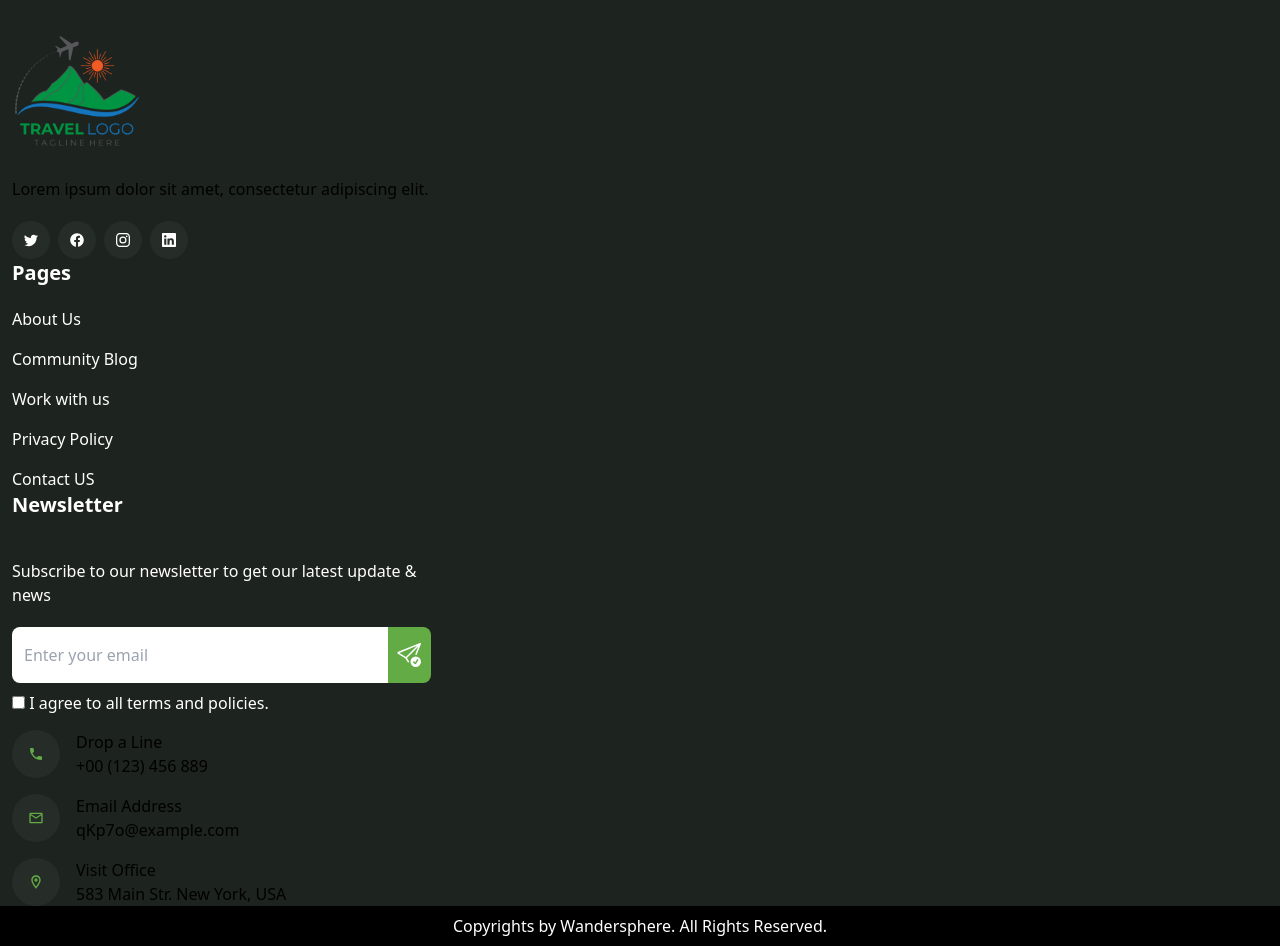
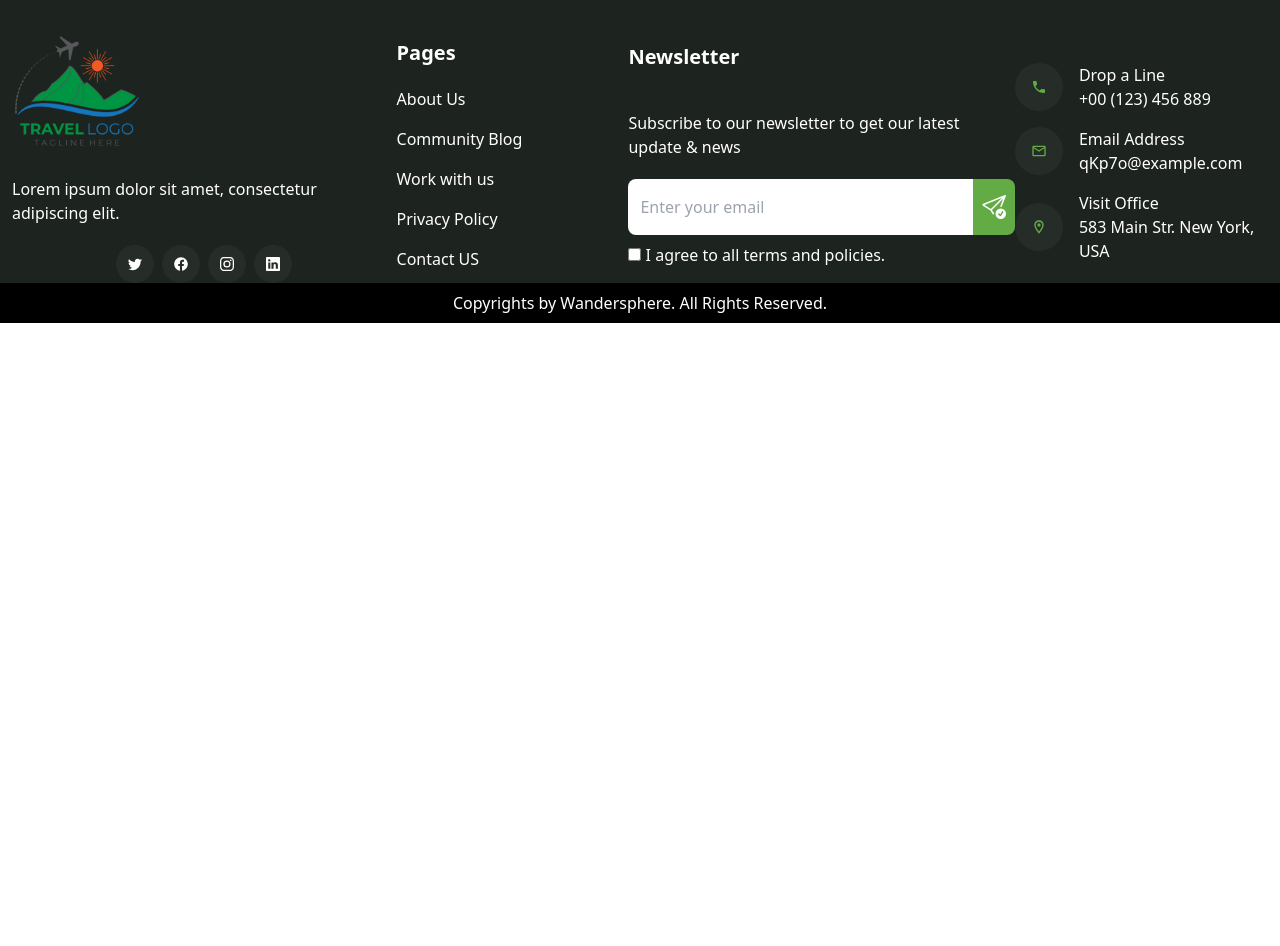
Before and after one commit to MariaAbba/Promptopia, a React (Vite) app: page / in a window 1280 px wide. Shown: the part 7720-8666 px from the top of the page. After the commit the page ends 8043 px from the top, so only its background shows below. Built offline with nearby package versions, Linux system fonts and the light colour scheme.

Commit message:
Minor fixes.

```diff
--- a/package.json
+++ b/package.json
@@ -16,7 +16,10 @@
     "react-circular-progressbar": "^2.1.0",
     "react-dom": "^18.3.1",
     "react-icons": "^5.3.0",
-    "react-multi-carousel": "^2.8.5"
+    "react-multi-carousel": "^2.8.5",
+    "react-paginate": "^8.2.0",
+    "react-router-dom": "^7.0.1",
+    "react-slider": "^2.0.6"
   },
   "devDependencies": {
     "@eslint/js": "^9.13.0",
--- a/src/components/Footer.jsx
+++ b/src/components/Footer.jsx
@@ -15,7 +15,7 @@ const Footer = () => {
   return (
     <footer className="bg-[#1d231f] pt-44">
       <div className="max-w-[1320px] mx-auto px-3">
-        <div className="lg:flex gap-16 pb-20">
+        <div className="lg:flex gap-16 pb-20 justify-center  text-white">
           <div className="flex items-center justify-between lg:pb-0 pb-8">
             <span className="flex gap-4 items-center lg:w-3/4">
               <img src={headphone} alt="" height={80} width={80} />
@@ -28,8 +28,8 @@ const Footer = () => {
             </div>
           </div>
 
-          <div className="flex items-center justify-between lg:pb-0 pb-8">
-            <span className="flex gap-4 items-center lg:w-3/4">
+          <div className="flex items-center justify-between lg:pb-0 pb-8 ">
+            <span className="flex gap-4 items-center lg:w-3/4 ">
               <img src={globe} alt="" height={80} width={80} />
               <p>Ready to Get Started With Vacations! </p>
             </span>
@@ -42,18 +42,18 @@ const Footer = () => {
         </div>
 
         <div>
-          <div>
-            <div>
+          <div className="lg:flex items-center justify-center">
+            <div className=" text-white">
               <img src={logo} alt="" width={130} />
               <p className="my-5">
                 Lorem ipsum dolor sit amet, consectetur adipiscing elit.
               </p>
-              <div className="flex items-center gap-2">
+              <div className="flex items-center gap-2 justify-center">
                 <button className="rounded-full p-3 hover:bg-white hover:text-black bg-[#262d28]">
                   <BsTwitter size={14} color="white" />
                 </button>
                 <button className="rounded-full p-3  hover:bg-white hover:text-black bg-[#262d28]">
-                  <FaFacebook size={14}  color="white"/>
+                  <FaFacebook size={14} color="white" />
                 </button>
                 <button className="rounded-full p-3  hover:bg-white hover:text-black bg-[#262d28]">
                   <BsInstagram size={14} color="white" />
@@ -89,7 +89,6 @@ const Footer = () => {
               </ul>
             </div>
 
-
             <div className="flex flex-col lg:w-1/3 text-white">
               <h6 className="text-white text-xl font-bold my-5 lg:mt-0">
                 Newsletter
@@ -113,9 +112,9 @@ const Footer = () => {
               </label>
             </div>
 
-            <div className="pt-[15px]">
+            <div className="pt-[15px] text-white">
               <ul className="flex flex-col gap-4">
-                <div className="flex items-center gap-4">
+                <li className="flex items-center gap-4">
                   <button className="flex items-center gap-2 bg-[#262d28] rounded-full w-fit justify-center p-4 hover:text-green">
                     <MdPhone className="text-green" />
                   </button>
@@ -123,9 +122,9 @@ const Footer = () => {
                     <p>Drop a Line</p>
                     <p>+00 (123) 456 889</p>
                   </span>
-                </div>
+                </li>
 
-                <div className="flex items-center gap-4">
+                <li className="flex items-center gap-4">
                   <button className="flex items-center gap-2 bg-[#262d28] rounded-full w-fit justify-center p-4 hover:text-green">
                     <MdOutlineMailOutline className="text-green" />
                   </button>
@@ -133,8 +132,8 @@ const Footer = () => {
                     <p>Email Address</p>
                     <p>qKp7o@example.com</p>
                   </span>
-                </div>
-                <div className="flex items-center gap-4">
+                </li>
+                <li className="flex items-center gap-4">
                   <button className="flex items-center gap-2 bg-[#262d28] rounded-full w-fit justify-center p-4 hover:text-green">
                     <MdOutlineLocationOn className="text-green" />
                   </button>
@@ -142,7 +141,7 @@ const Footer = () => {
                     <p>Visit Office</p>
                     <p>583 Main Str. New York, USA</p>
                   </span>
-                </div>
+                </li>
               </ul>
             </div>
           </div>
--- a/src/components/Hero.jsx
+++ b/src/components/Hero.jsx
@@ -68,7 +68,7 @@ const type = [
   // { title: 'Adventure', icon: <RiPlanetLine /> },
 ]
 const Hero = () => {
-  const [currentSlide, setCurrentSlide] = useState(-1)
+  const [currentSlide, setCurrentSlide] = useState(null)
 
   const handleAfterChange = (_, state) => {
     setCurrentSlide(state.currentSlide)
```
Also changed, not shown: 1 other file (tests, documents, lock files or other folders).
